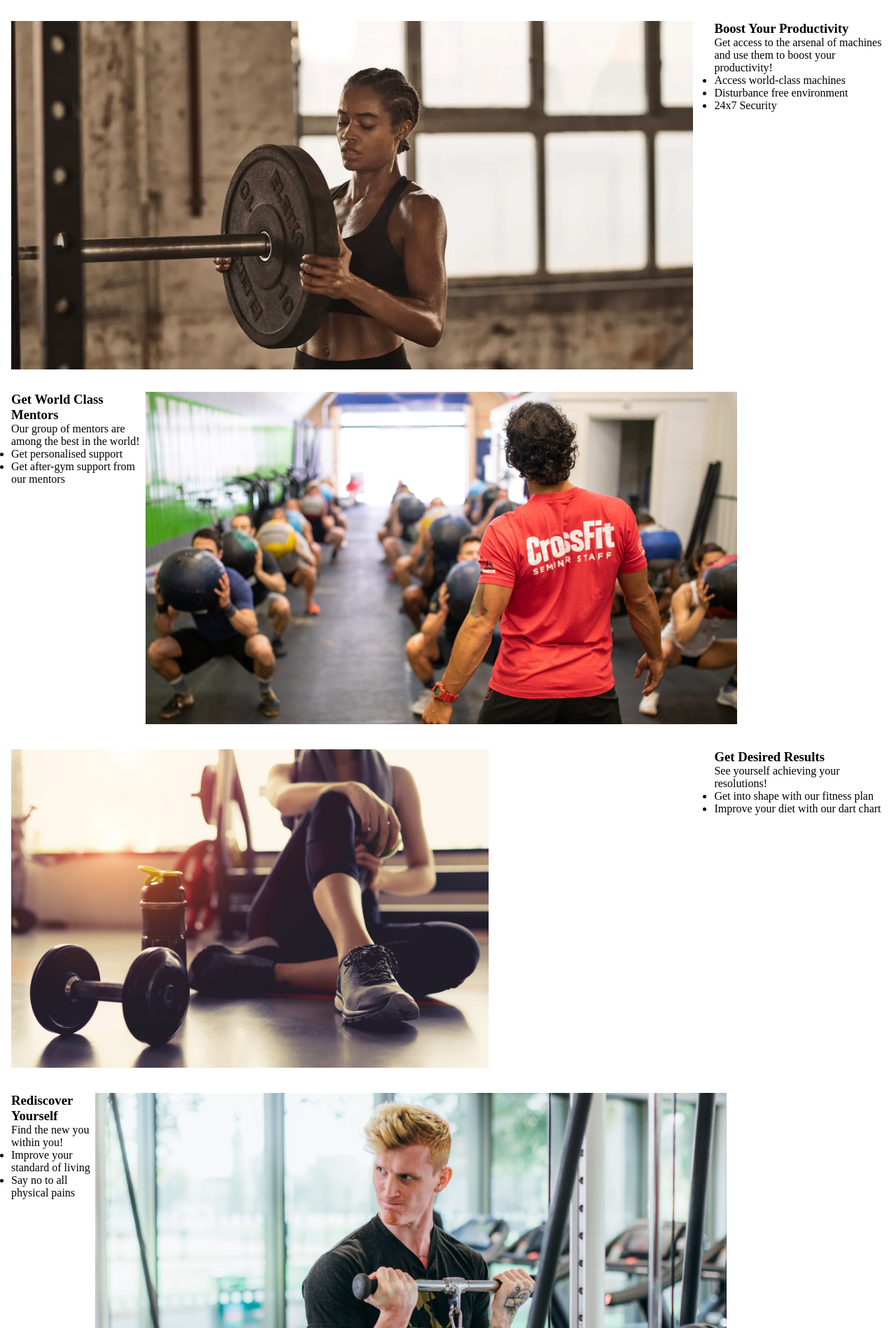
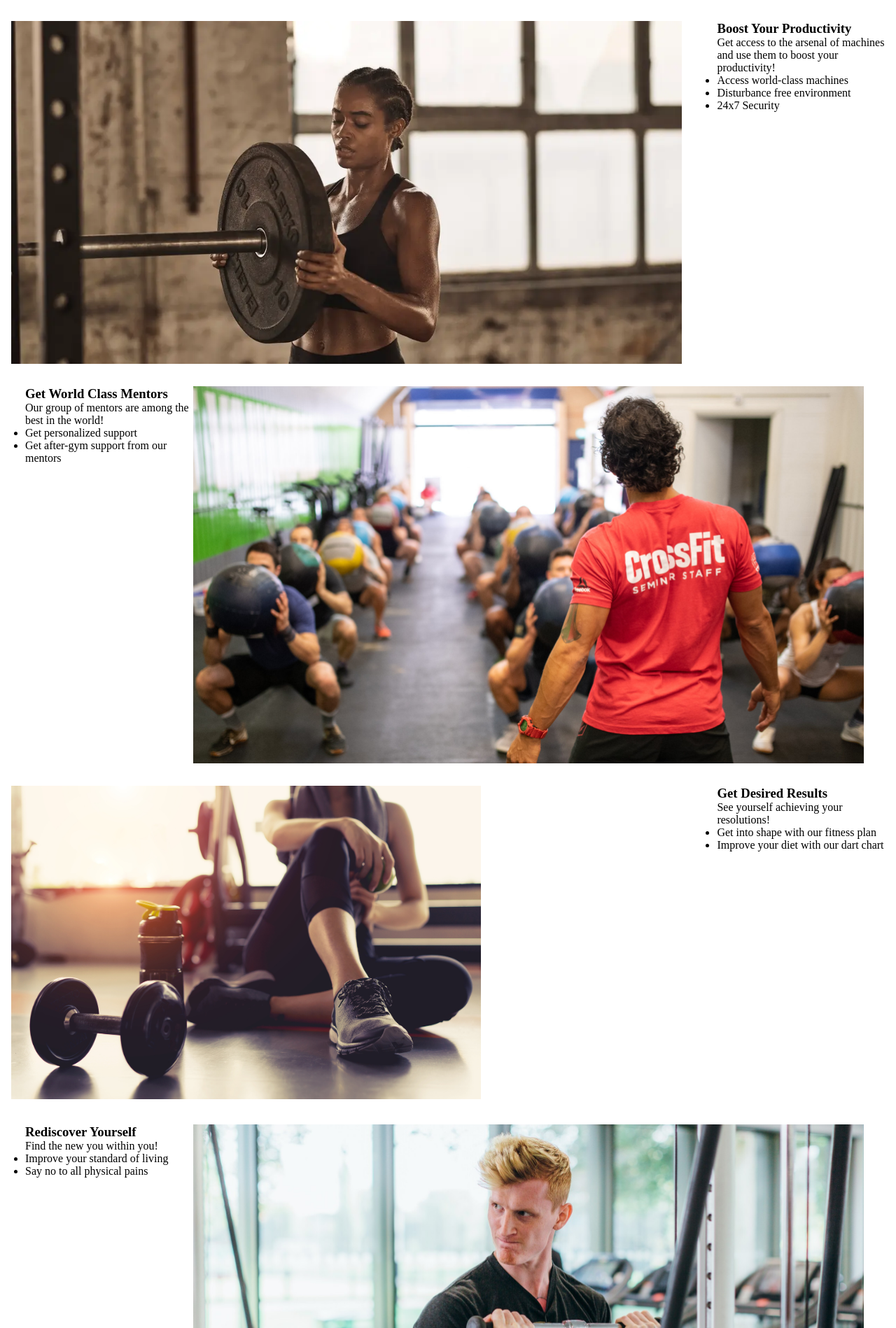
Before and after one commit to Arjun31415/Iron-Will, a PHP site: page / in a window 1280 px wide. Shown: the part 1301-3199 px from the top of the page at 70% size. Run offline with PHP 8.4, Linux system fonts and the light colour scheme.

Commit message:
fix flexbox

```diff
--- a/index.html
+++ b/index.html
@@ -79,7 +79,7 @@
         </div>
         <div>
           <ul>
-            <li>Get personalised support</li>
+            <li>Get personalized support</li>
             <li>Get after-gym support from our mentors</li>
           </ul>
         </div>
--- a/styles.css
+++ b/styles.css
@@ -24,16 +24,23 @@ h1 {
   justify-content: space-around;
 }
 
-.feature1__text {
+.feature1__text,
+.feature2__text,
+.feature3__text {
   flex: 2;
+  margin-left: 20px;
 }
 
-.feature1__image {
+.feature1__image,
+.feature2__image,
+.feature3__image {
   flex: 8;
   margin-right: 30px
 }
 
-.feature1__image>img {
+.feature1__image>img,
+.feature2__image>img,
+.feature3__image>img {
   display: block;
   border: 0;
   width: 100%;
@@ -64,18 +71,6 @@ h1 {
   100% {
     top: 0px;
   }
-}
-
-.feature2__text {
-  margin-left: auto;
-  margin-right: auto;
-  align-items: center;
-}
-
-.feature2__image {
-  align-items: flex-end;
-  /* flex-grow: 3; */
-  margin-right: 0;
 }
 
 .main-brand {
```
